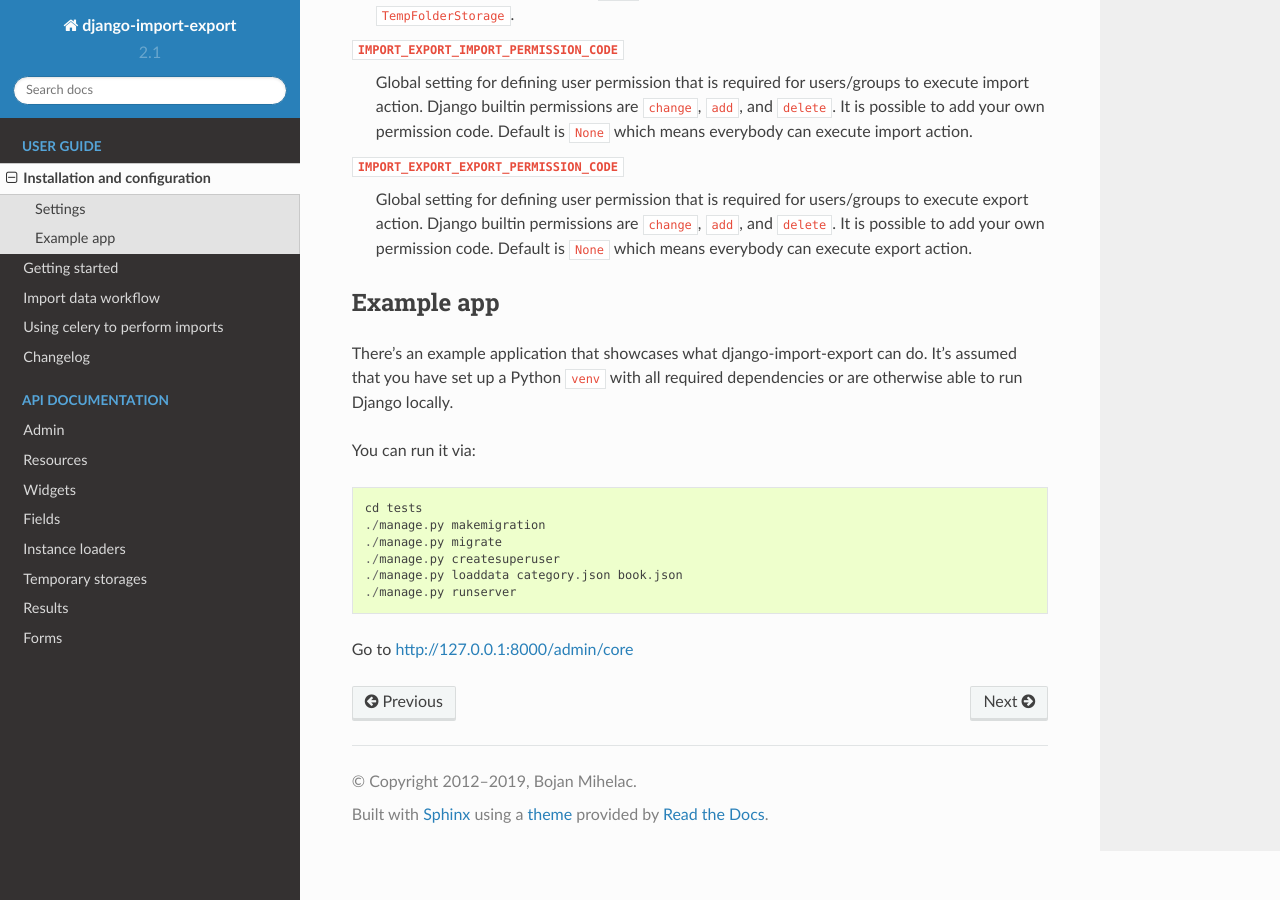
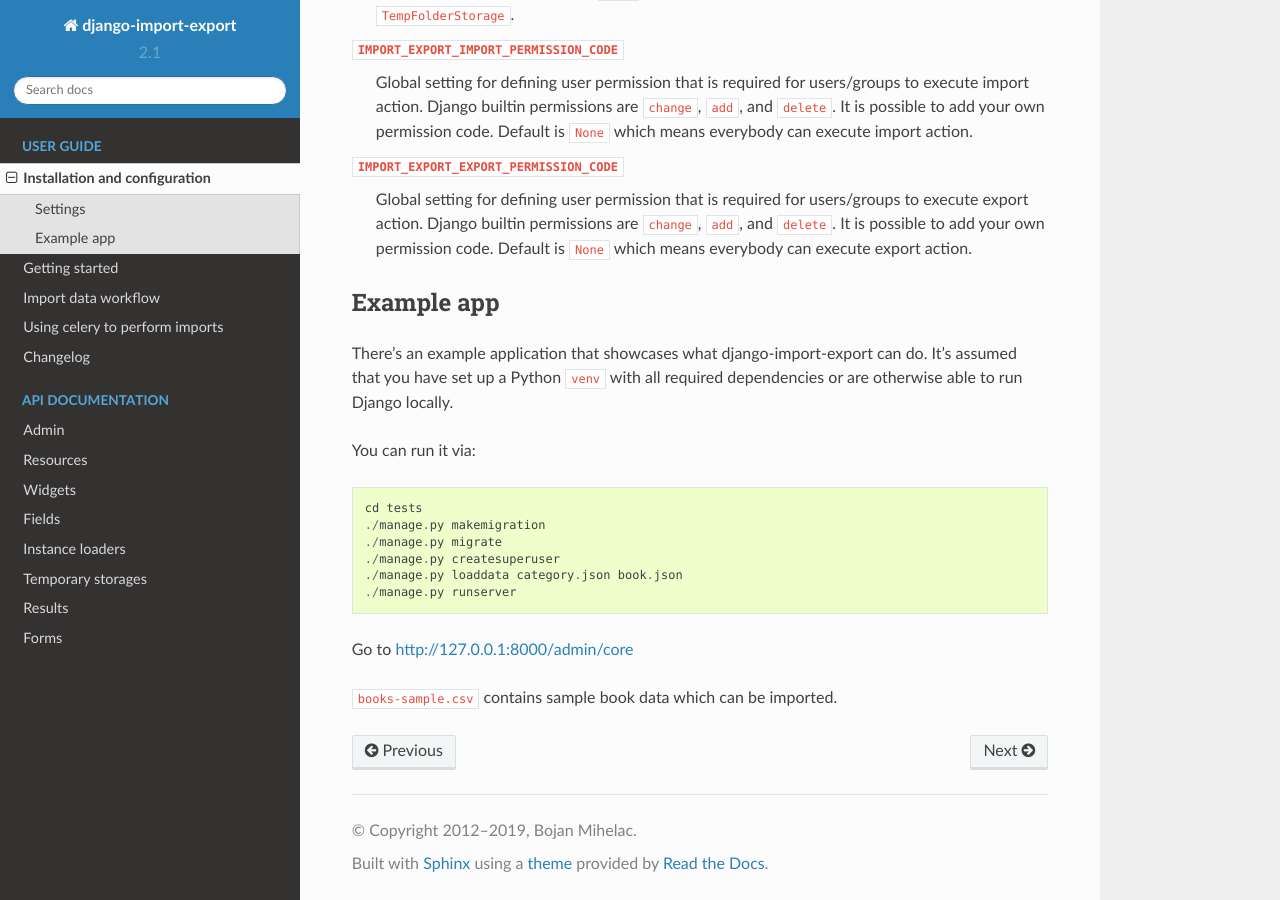
Before and after one commit to django-import-export/django-import-export, a Sphinx documentation site: the page built from docs/installation.rst, in a window 1280 px wide and 900 px high, scrolled down 1296 px. Built offline with Sphinx 7.4.7 and the Read the Docs theme 2.0.0, drawn with Linux system fonts in a browser that asks for light colours.

Commit message:
Add details about sample file

```diff
--- a/docs/installation.rst
+++ b/docs/installation.rst
@@ -95,3 +95,5 @@
     ./manage.py runserver
 
 Go to http://127.0.0.1:8000/admin/core
+
+``books-sample.csv`` contains sample book data which can be imported.
```
